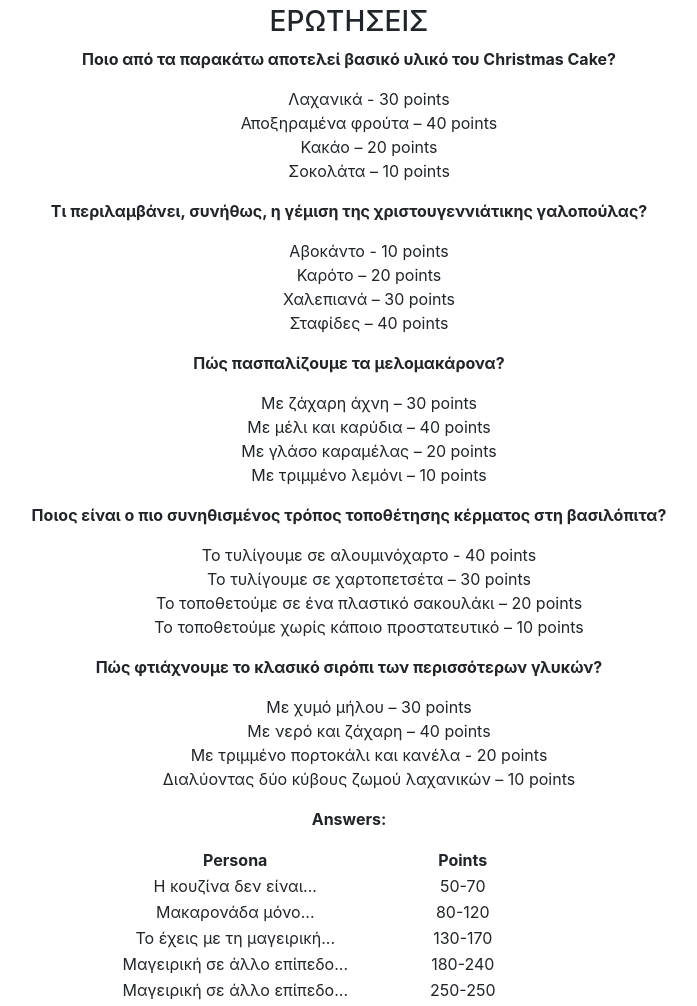
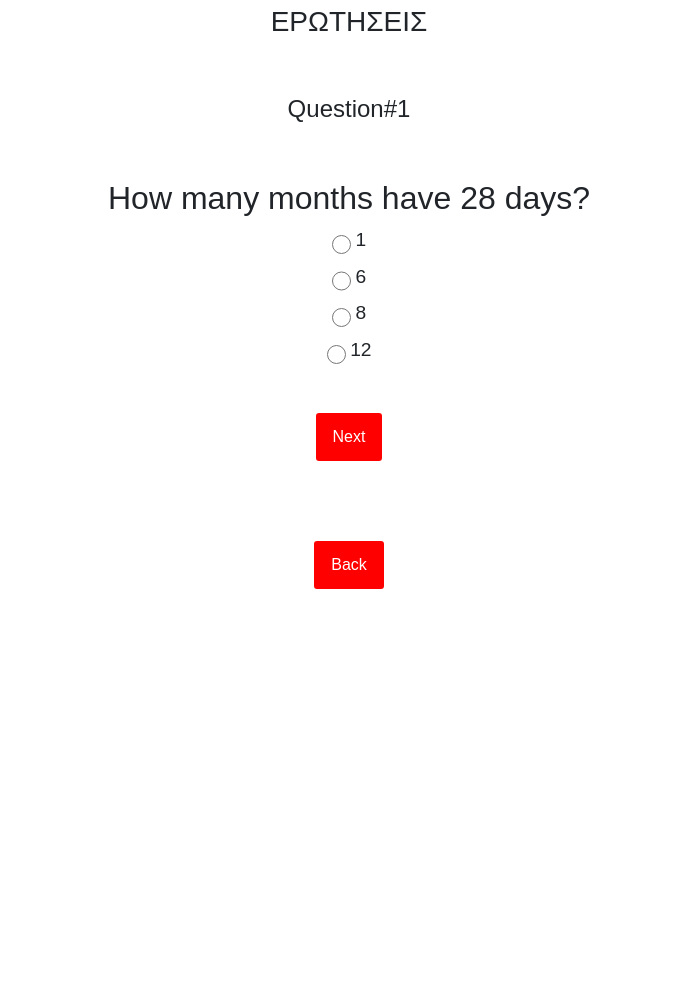
Before and after one commit to ArthurSoftvision1/Quiz, a website: page index.html in a window 1280 px wide. Shown: the part 860-1866 px from the top of the page, without its empty margins (291-988 px from the left). After the commit the page ends 1600 px from the top, so only its background shows below. Drawn offline with nearby package versions, Linux system fonts and the light colour scheme.

Commit message:
Quiz setup

```diff
--- a/index.html
+++ b/index.html
@@ -9,6 +9,7 @@
     <script src="https://ajax.googleapis.com/ajax/libs/jquery/3.2.1/jquery.min.js"></script>
     <link rel="stylesheet" href="https://maxcdn.bootstrapcdn.com/bootstrap/4.0.0-beta.2/css/bootstrap.min.css" integrity="sha384-PsH8R72JQ3SOdhVi3uxftmaW6Vc51MKb0q5P2rRUpPvrszuE4W1povHYgTpBfshb" crossorigin="anonymous">
     <link rel="stylesheet" href="style.css" type="text/css" />
+    <link rel="stylesheet" href="quiz.css" type="text/css" />
     <link rel="stylesheet" href="slider.css" type="text/css">
 </head>
 <body>
@@ -28,48 +29,26 @@
             <h4>ENA JUICE XMAS APP </h4> <br>
             <h4>ΠΟΣΟ CHRISTMAS CHEF ΕΙΣΑΙ</h4> <br>
             <strong><h3>ΕΡΩΤΗΣΕΙΣ</h3></strong>
-            <div class="#">
-                <strong><p>Ποιο από τα παρακάτω αποτελεί βασικό υλικό του Christmas Cake?</p></strong>
-                <ul class="list">
-                    <li>Λαχανικά  - 30 points</li>
-                    <li>Αποξηραμένα φρούτα – 40 points</li>
-                    <li>Κακάο – 20 points</li>
-                    <li>Σοκολάτα – 10 points</li>
-                </ul>
 
-                <strong><p>Τι περιλαμβάνει, συνήθως, η γέμιση της χριστουγεννιάτικης γαλοπούλας?</p></strong>
-                <ul class="list">
-                    <li>Αβοκάντο  - 10 points</li>
-                    <li>Καρότο – 20 points</li>
-                    <li>Χαλεπιανά – 30 points</li>
-                    <li>Σταφίδες – 40 points</li>
-                </ul>
+                <h1 class="score"></h1>
+                <div class="header">
+                    <h1 class="questionNumber"></h1>
+                    <h2 class="question"></h2>
+                </div>
 
-                <strong><p>Πώς πασπαλίζουμε τα μελομακάρονα?</p></strong>
-                <ul class="list">
-                    <li>Με ζάχαρη άχνη – 30 points</li>
-                    <li>Με μέλι και καρύδια – 40 points</li>
-                    <li>Με γλάσο καραμέλας – 20 points</li>
-                    <li>Με τριμμένο λεμόνι – 10 points</li>
-                </ul>
+                <form name="form1">
+                    <div class="answers">
+                        <input type="radio" name="radioChoice"> <label></label><br>
+                        <input type="radio" name="radioChoice"> <label></label><br>
+                        <input type="radio" name="radioChoice"> <label></label><br>
+                        <input type="radio" name="radioChoice"> <label></label><br>
+                        <div class="button"><button type="button" onclick="next()">Next</button></div>
+                        <div class="button"><button type="button" onclick="back()">Back</button></div>
+                    </div>
+                </form>
 
-                <strong><p>Ποιος είναι ο πιο συνηθισμένος τρόπος τοποθέτησης κέρματος στη βασιλόπιτα?</p></strong>
-                <ul class="list">
-                    <li>Το τυλίγουμε σε αλουμινόχαρτο  - 40 points</li>
-                    <li>Το τυλίγουμε σε χαρτοπετσέτα – 30 points</li>
-                    <li>Το τοποθετούμε σε ένα πλαστικό σακουλάκι – 20 points</li>
-                    <li>Το τοποθετούμε χωρίς κάποιο προστατευτικό – 10 points</li>
-                </ul>
 
-                <strong><p>Πώς φτιάχνουμε το κλασικό σιρόπι των περισσότερων γλυκών?</p></strong>
-                <ul class="list">
-                    <li>Με χυμό μήλου – 30 points</li>
-                    <li>Με νερό και ζάχαρη – 40 points</li>
-                    <li>Με τριμμένο πορτοκάλι και κανέλα  - 20 points</li>
-                    <li>Διαλύοντας δύο κύβους ζωμού λαχανικών – 10 points</li>
-                </ul>
-
-                <table class="table-section">
+                <!--<table class="table-section">
                     <strong><p>Answers:</p></strong>
                     <tr>
                         <th width="50%">Persona</th>
@@ -95,7 +74,7 @@
                         <td>Μαγειρική σε άλλο επίπεδο...</td>
                         <td>250-250</td>
                     </tr>
-                </table>
+                </table>-->
             </div>
         </div>
 
@@ -103,6 +82,7 @@
 
     <div id="footer"> </div>
 
+    <script src="script.js"></script>
     <script src="slider.js"> </script>
     <script src="headerAndFooter.js"> </script>
 </body>
--- /dev/null
+++ b/quiz.css
@@ -0,0 +1,46 @@
+body {
+  font-family: sans-serif;
+}
+
+.question {
+  text-align: center;
+  font-size: 2em;
+}
+
+.questionNumber {
+  text-align: center;
+  padding: 2em;
+  font-size: 1.5em;
+}
+
+.answers {
+  font-size: 1em;
+}
+
+.answers label {
+  vertical-align: middle;
+  font-size: 1.2em;
+}
+
+.answers input {
+  vertical-align: middle;
+  width: 1.2em;
+  height: 1.2em;
+}
+
+.button {
+  text-align: center;
+}
+
+.answers button {
+  border-radius: 3px;
+  padding: 10px 15px;
+  color: white;
+  border: 2px solid red;
+  background-color: red;
+  margin: 2.5em;
+}
+
+.score {
+  text-align: center;
+}
--- /dev/null
+++ b/script.js
@@ -0,0 +1,79 @@
+function ready(fn) {
+  if (document.readyState != 'loading') {
+    fn();
+  } else {
+    document.addEventListener('DOMContentLoaded', fn);
+  }
+}
+
+ready(choices);
+
+var content =
+[
+  {question: 'How many months have 28 days?', choices: [1, 6, 8, 12], correct: 3},
+  {question: 'What is the missing number: 4, 8, 14, 22, ?', choices: [26, 28, 32, 36], correct: 2},
+  {question: 'There are 12 pens on the table, you took 3, how many do you have?', choices: [3, 12, 9, 15], correct: 0},
+  {question: 'Solve this equation using an algebraic method: (x + 4)( x - 4) = 9', choices: ['x = 5', 'x = 5 and x = -5', 'x = 9', 'x = 4 and x= -4'], correct: 1},
+  {question: 'Which is the capital of Romania?', choices: ['Iasi', 'Constanta', 'Basov', 'Bucharest'], correct: 3},
+];
+
+var x = 0;
+var y = 1;
+var score = 0;
+
+function choices() {
+  if (content[x] === undefined) {
+    document.querySelector('.score').textContent = 'Score: ' + score;
+    document.form1.style.visibility = 'hidden';
+    document.querySelector('.header').style.visibility = 'hidden';
+
+  } else {
+    var questionNumber = document.querySelector('.questionNumber');
+    questionNumber.textContent = 'Question#' + y;
+
+    var question = document.querySelector('.question');
+    question.textContent = content[x]['question'];
+
+    var choices = document.querySelectorAll('label');
+    for (var i = 0; i < choices.length; i++) {
+      choices[i].textContent = content[x]['choices'][i];
+    }
+  }
+}
+
+function next() {
+  var inputs = document.querySelectorAll('input');
+
+  if (content[x] === undefined) {
+    return false;
+  }
+
+  else if (inputs[0].checked !== true && inputs[1].checked !== true && inputs[2].checked !== true && inputs[3].checked !== true) {
+    alert('Please select an answer');
+
+  } else {
+    for (var i = 0; i < inputs.length; i++) {
+      if (inputs[i].checked === true && i === content[x]['correct']) {
+        score++;
+      }
+    inputs[i].checked = false;
+  }
+
+  x++;
+  y++;
+  choices();
+  }
+}
+
+function back() {
+  var inputs = document.querySelectorAll('input');
+
+  if (x === 0) {
+    return false;
+
+  } else {
+    x--;
+    y--;
+    choices();
+  }
+}
--- a/style.css
+++ b/style.css
@@ -41,7 +41,7 @@
 
 body {
     overflow-x: hidden;
-    height: 2100px;
+    height: 1600px;
 }
 
 #header-section {
```
